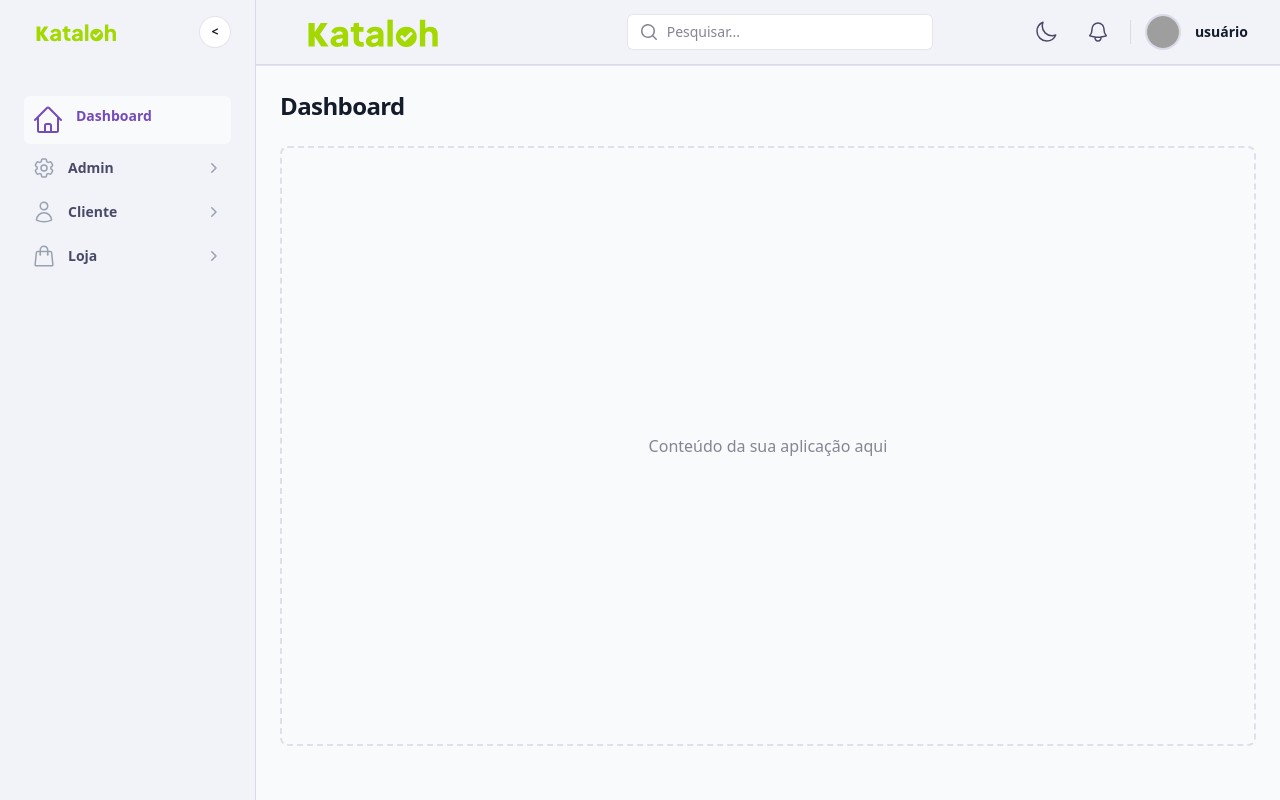
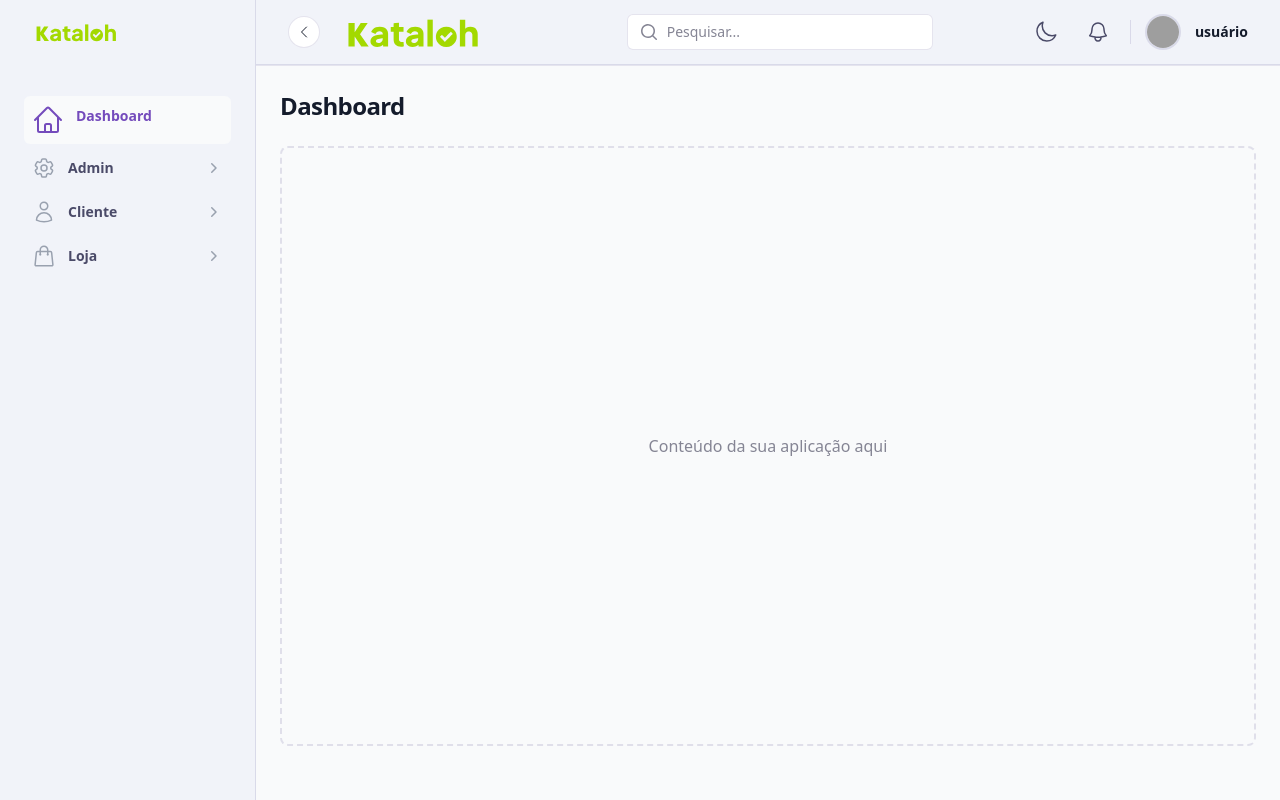
Before and after one commit to Victor-Prg/kataloh_tcc, a React (Vite) app: page /dashboard in a window 1280 px wide. Built offline with nearby package versions, Linux system fonts and the light colour scheme; grey boxes are pictures that could not be loaded.

Commit message:
mudança na sidebar

```diff
--- a/src/components/DashboardLayout.tsx
+++ b/src/components/DashboardLayout.tsx
@@ -98,12 +98,24 @@ export default function DashboardLayout() {
     }
   };
 
+  const handleCloseSidebar = () => {
+    if (!isCollapsed) {
+      setIsCollapsed(true);
+    }
+  };
+
+  const handleToggleSidebar = () => {
+    setIsCollapsed((prev) => !prev);
+  };
+
   return (
     <div className="flex h-screen bg-[var(--bg-body)] text-[color:var(--text-primary)] overflow-hidden transition-colors duration-300">
 
-      {/* SIDEBAR DESKTOP */}
-      <aside className={`hidden md:flex flex-col border-r border-[color:var(--border)] bg-[color:var(--surface-nav)] transition-all duration-300 ease-in-out ${isCollapsed ? 'w-[4.5rem]' : 'w-64'}`}>
-        <Sidebar collapsed={isCollapsed} onToggle={() => setIsCollapsed(!isCollapsed)} />
+      <aside
+        className={`hidden md:flex flex-col border-r border-[color:var(--border)] bg-[color:var(--surface-nav)] transition-all duration-300 ease-in-out ${isCollapsed ? 'w-[4.5rem]' : 'w-64'}`}
+        onClick={(event) => event.stopPropagation()}
+      >
+        <Sidebar collapsed={isCollapsed} onToggle={handleToggleSidebar} />
       </aside>
 
       {/* SIDEBAR MOBILE */}
@@ -156,10 +168,16 @@ export default function DashboardLayout() {
         />
       )}
 
-      {/* ÁREA PRINCIPAL */}
-      <div className="flex-1 flex flex-col min-w-0 bg-[color:var(--bg-body)] transition-all duration-300 ease-in-out">
+      <div
+        className="flex-1 flex flex-col min-w-0 bg-[color:var(--bg-body)] transition-all duration-300 ease-in-out"
+        onClick={handleCloseSidebar}
+      >
         <header className="border-b border-[color:var(--border)] sticky top-0 z-10 bg-[color:var(--bg-card)]">
-          <Navbar onOpenMobileMenu={() => setMobileMenuOpen(true)} />
+          <Navbar
+            onOpenMobileMenu={() => setMobileMenuOpen(true)}
+            onToggleSidebar={handleToggleSidebar}
+            isSidebarCollapsed={isCollapsed}
+          />
         </header>
 
         {/* AQUI ENTRA O CONTEÚDO DAS PÁGINAS (Histórico, Dashboard, etc) */}
--- a/src/components/Navbar.tsx
+++ b/src/components/Navbar.tsx
@@ -1,6 +1,6 @@
 import { Menu, MenuButton, MenuItem, MenuItems, Popover } from '@headlessui/react'
 import { MagnifyingGlassIcon } from '@heroicons/react/20/solid'
-import { BellIcon, Bars3Icon, SunIcon, MoonIcon } from '@heroicons/react/24/outline'
+import { BellIcon, Bars3Icon, SunIcon, MoonIcon, ChevronLeftIcon, ChevronRightIcon } from '@heroicons/react/24/outline'
 import logo from '../assets/logo.svg'
 // Se o arquivo navbar.css não existir, comente a linha abaixo para evitar erros
 // import '../assets/navbar.css'
@@ -20,9 +20,11 @@ const userNavigation = [
 
 type NavbarProps = {
   onOpenMobileMenu?: () => void
+  onToggleSidebar?: () => void
+  isSidebarCollapsed?: boolean
 }
 
-export default function Navbar({ onOpenMobileMenu }: NavbarProps) {
+export default function Navbar({ onOpenMobileMenu, onToggleSidebar, isSidebarCollapsed }: NavbarProps) {
   // --- CORREÇÃO PRINCIPAL AQUI ---
   // Em vez de criar um useState novo, usamos o que vem do Contexto.
   // O ThemeProvider já cuida de atualizar o HTML e salvar no localStorage.
@@ -32,7 +34,7 @@ export default function Navbar({ onOpenMobileMenu }: NavbarProps) {
     <Popover as="header" className="w-full bg-[color:var(--surface-nav)] border-b border-[color:var(--border)] transition-colors duration-300">
       <div className="flex h-16 w-full items-center justify-between px-4 sm:px-6 lg:px-8">
 
-        {/* --- GRUPO 1: ESQUERDA (HAMBÚRGUER + LOGO) --- */}
+        {/* --- GRUPO 1: ESQUERDA (HAMBÚRGUER + TOGGLE SIDEBAR + ÍCONE + LOGO) --- */}
         <div className="flex flex-1 justify-start items-center gap-x-4">
 
           {/* BOTÃO HAMBÚRGUER */}
@@ -45,8 +47,22 @@ export default function Navbar({ onOpenMobileMenu }: NavbarProps) {
             <Bars3Icon className="h-6 w-6" aria-hidden="true" />
           </button>
 
-          {/* LOGO */}
-          <div className="flex shrink-0 items-center">
+          {/* TOGGLE SIDEBAR + LOGO */}
+          <div className="flex shrink-0 items-center gap-2">
+            <button
+              type="button"
+              onClick={(event) => {
+                event.stopPropagation()
+                onToggleSidebar?.()
+              }}
+              className="hidden md:inline-flex items-center justify-center rounded-full border border-[color:var(--border)] bg-[color:var(--surface)] text-[color:var(--text-primary)] hover:bg-[color:var(--primary-50)] transition-all h-8 w-8 text-xs"
+            >
+              {isSidebarCollapsed ? (
+                <ChevronRightIcon className="h-4 w-4" />
+              ) : (
+                <ChevronLeftIcon className="h-4 w-4" />
+              )}
+            </button>
             <a href="#">
               <img
                 alt="Kataloh"
--- a/src/components/Sidebar.tsx
+++ b/src/components/Sidebar.tsx
@@ -1,3 +1,4 @@
+import { useEffect, useState } from 'react'
 import { Link, useLocation, useNavigate } from 'react-router-dom'
 import { Disclosure, DisclosureButton, DisclosurePanel } from '@headlessui/react'
 import { ChevronRightIcon } from '@heroicons/react/20/solid'
@@ -98,9 +99,19 @@ type SidebarItemProps = {
   item: NavigationItem
   collapsed: boolean
   depth?: number
+  onToggle?: () => void
+  onCollapsedItemClick?: (item: NavigationItem) => void
+  autoOpenItemName?: string | null
 }
 
-const SidebarItem = ({ item, collapsed, depth = 0 }: SidebarItemProps) => {
+const SidebarItem = ({
+  item,
+  collapsed,
+  depth = 0,
+  onToggle,
+  onCollapsedItemClick,
+  autoOpenItemName,
+}: SidebarItemProps) => {
   const location = useLocation();
   const paddingLeftClass = depth === 0 ? 'px-2' : depth === 1 ? 'pl-9 pr-2' : 'pl-14 pr-2'
 
@@ -126,7 +137,6 @@ const SidebarItem = ({ item, collapsed, depth = 0 }: SidebarItemProps) => {
     </>
   );
 
-  // CASO 1: ITEM SIMPLES (SEM FILHOS)
   if (!item.children || collapsed) {
     const commonClasses = classNames(
       isActive
@@ -135,6 +145,19 @@ const SidebarItem = ({ item, collapsed, depth = 0 }: SidebarItemProps) => {
       'group flex gap-x-3 rounded-md py-2 text-sm font-semibold leading-6 transition-all cursor-pointer',
       collapsed ? 'justify-center px-0 w-full' : paddingLeftClass
     );
+
+    if (collapsed && onCollapsedItemClick) {
+      return (
+        <button
+          type="button"
+          onClick={() => onCollapsedItemClick(item)}
+          className={commonClasses}
+          title={item.name}
+        >
+          <ButtonContent />
+        </button>
+      );
+    }
 
     if (isRealLink) {
       return (
@@ -156,9 +179,8 @@ const SidebarItem = ({ item, collapsed, depth = 0 }: SidebarItemProps) => {
     );
   }
 
-  // CASO 2: ITEM COM FILHOS (ACCORDION)
   return (
-    <Disclosure as="div" className="w-full">
+    <Disclosure as="div" className="w-full" defaultOpen={item.name === autoOpenItemName}>
       {({ open }) => (
         <>
           <DisclosureButton
@@ -186,7 +208,14 @@ const SidebarItem = ({ item, collapsed, depth = 0 }: SidebarItemProps) => {
           <DisclosurePanel as="ul" className="mt-1 space-y-1">
             {item.children!.map((subItem) => (
               <li key={subItem.name}>
-                <SidebarItem item={subItem} collapsed={collapsed} depth={depth + 1} />
+                <SidebarItem
+                  item={subItem}
+                  collapsed={collapsed}
+                  depth={depth + 1}
+                  onToggle={onToggle}
+                  onCollapsedItemClick={onCollapsedItemClick}
+                  autoOpenItemName={autoOpenItemName}
+                />
               </li>
             ))}
           </DisclosurePanel>
@@ -204,6 +233,25 @@ type SidebarProps = {
 
 export default function Sidebar({ collapsed = false, onToggle }: SidebarProps) {
   const navigate = useNavigate()
+  const [autoOpenItemName, setAutoOpenItemName] = useState<string | null>(null)
+
+  useEffect(() => {
+    if (collapsed) {
+      setAutoOpenItemName(null)
+    }
+  }, [collapsed])
+
+  const handleCollapsedItemClick = (item: NavigationItem) => {
+    if (item.children && item.children.length > 0) {
+      setAutoOpenItemName(item.name)
+    } else {
+      setAutoOpenItemName(null)
+    }
+
+    if (onToggle) {
+      onToggle()
+    }
+  }
 
   return (
     <div
@@ -216,7 +264,7 @@ export default function Sidebar({ collapsed = false, onToggle }: SidebarProps) {
       <div
         className={classNames(
           'relative flex shrink-0 transition-all duration-300 w-full',
-          collapsed ? 'flex-col items-center pt-4 gap-6' : 'h-16 items-center justify-between'
+          collapsed ? 'h-16 items-center justify-center' : 'h-16 items-center justify-between'
         )}
       >
         <div className="flex items-center justify-center">
@@ -256,26 +304,19 @@ export default function Sidebar({ collapsed = false, onToggle }: SidebarProps) {
           )}
         </div>
 
-        {onToggle && (
-          <button
-            type="button"
-            onClick={onToggle}
-            className={classNames(
-              'flex items-center justify-center rounded-full border border-[color:var(--border)] bg-[color:var(--surface)] text-[color:var(--text-primary)] hover:bg-[color:var(--primary-50)] transition-all z-10',
-              collapsed ? 'h-8 w-8 text-[10px]' : 'h-8 w-8 text-xs'
-            )}
-          >
-            {collapsed ? <ChevronRightIcon className="h-4 w-4" /> : <span className="font-bold">{'<'}</span>}
-          </button>
-        )}
       </div>
 
-      {/* NAV */}
       <nav className={classNames("flex flex-1 flex-col w-full overflow-y-auto overflow-x-hidden no-scrollbar", collapsed ? "mt-4" : "mt-8")}>
         <ul role="list" className="flex flex-1 flex-col gap-y-1">
           {navigation.map((item) => (
             <li key={item.name}>
-              <SidebarItem item={item} collapsed={Boolean(collapsed)} />
+              <SidebarItem
+                item={item}
+                collapsed={Boolean(collapsed)}
+                onToggle={onToggle}
+                onCollapsedItemClick={handleCollapsedItemClick}
+                autoOpenItemName={autoOpenItemName}
+              />
             </li>
           ))}
         </ul>
```
